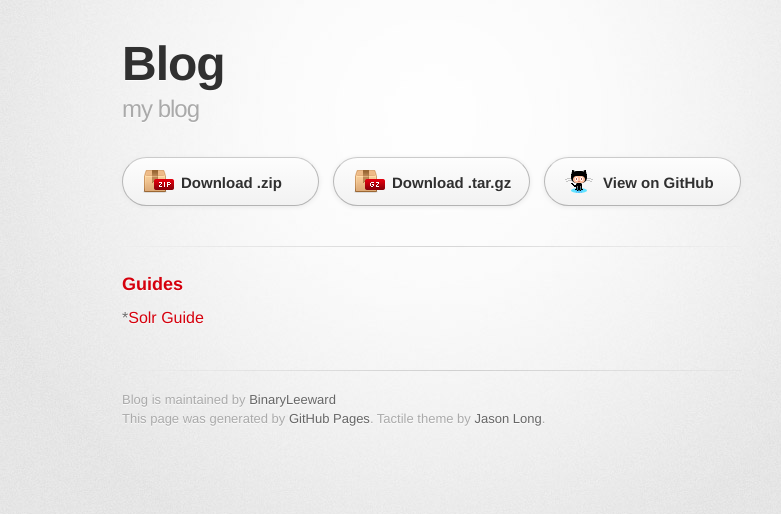
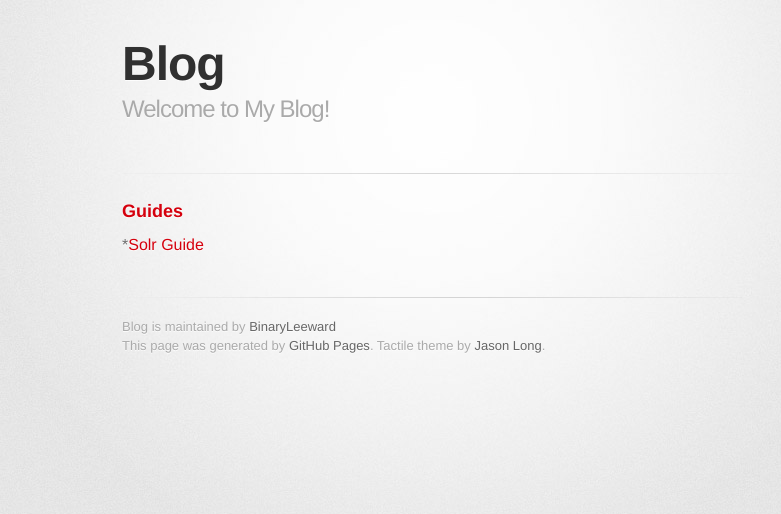
Before and after one commit to BinaryLeeward/blog, a plain HTML site: page index.html in a window 1280 px wide. Shown: the whole page, without its empty margins (208-989 px from the left). Drawn offline with Linux system fonts and the light colour scheme; a web font is replaced by a local one.

Commit message:
Update index.html

```diff
--- a/index.html
+++ b/index.html
@@ -19,14 +19,8 @@
 
         <header>
           <h1>Blog</h1>
-          <h2>my blog</h2>
+          <h2>Welcome to My Blog!</h2>
         </header>
-
-        <section id="downloads" class="clearfix">
-          <a href="https://github.com/BinaryLeeward/blog/zipball/master" id="download-zip" class="button"><span>Download .zip</span></a>
-          <a href="https://github.com/BinaryLeeward/blog/tarball/master" id="download-tar-gz" class="button"><span>Download .tar.gz</span></a>
-          <a href="https://github.com/BinaryLeeward/blog" id="view-on-github" class="button"><span>View on GitHub</span></a>
-        </section>
 
         <hr>
 
```
